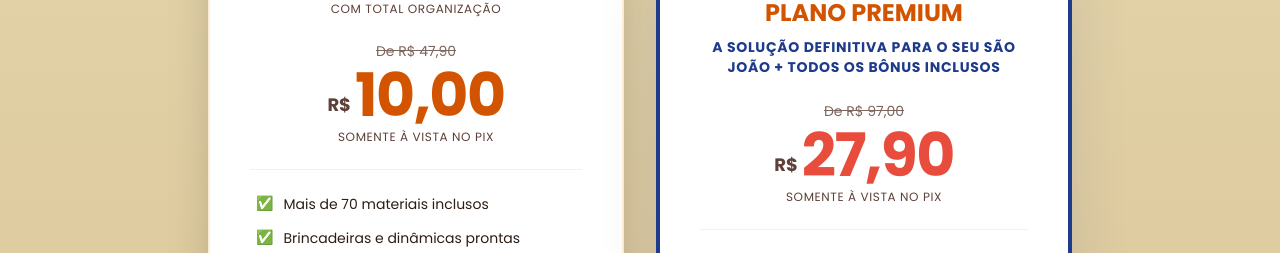
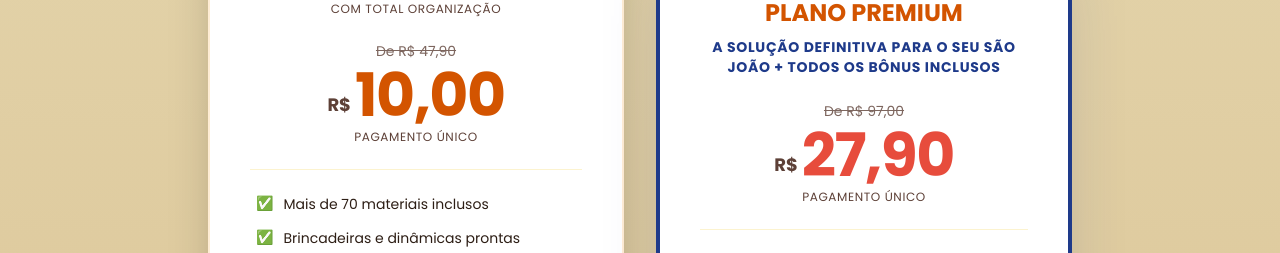
Before and after one commit to ruansolange13-lang/FESTAJUNINA01, a React (Vite) app: page / in a window 1280 px wide. Shown: the part 6673-6926 px from the top of the page. Built offline with nearby package versions, Linux system fonts and the light colour scheme.

Commit message:
Update payment label to 'Pagamento Único' on both plan cards

```diff
--- a/src/App.tsx
+++ b/src/App.tsx
@@ -678,7 +678,7 @@ export default function App() {
                 </span>
               </div>
               <p className="text-xs text-[#5d4037] mb-6 font-semibold uppercase tracking-wider">
-                somente à vista no Pix
+                Pagamento Único
               </p>
 
               {/* Divider */}
@@ -746,7 +746,7 @@ export default function App() {
                 </span>
               </div>
               <p className="text-xs text-[#5d4037] mb-6 font-semibold uppercase tracking-wider">
-                somente à vista no Pix
+                Pagamento Único
               </p>
 
               {/* Divider */}
```
